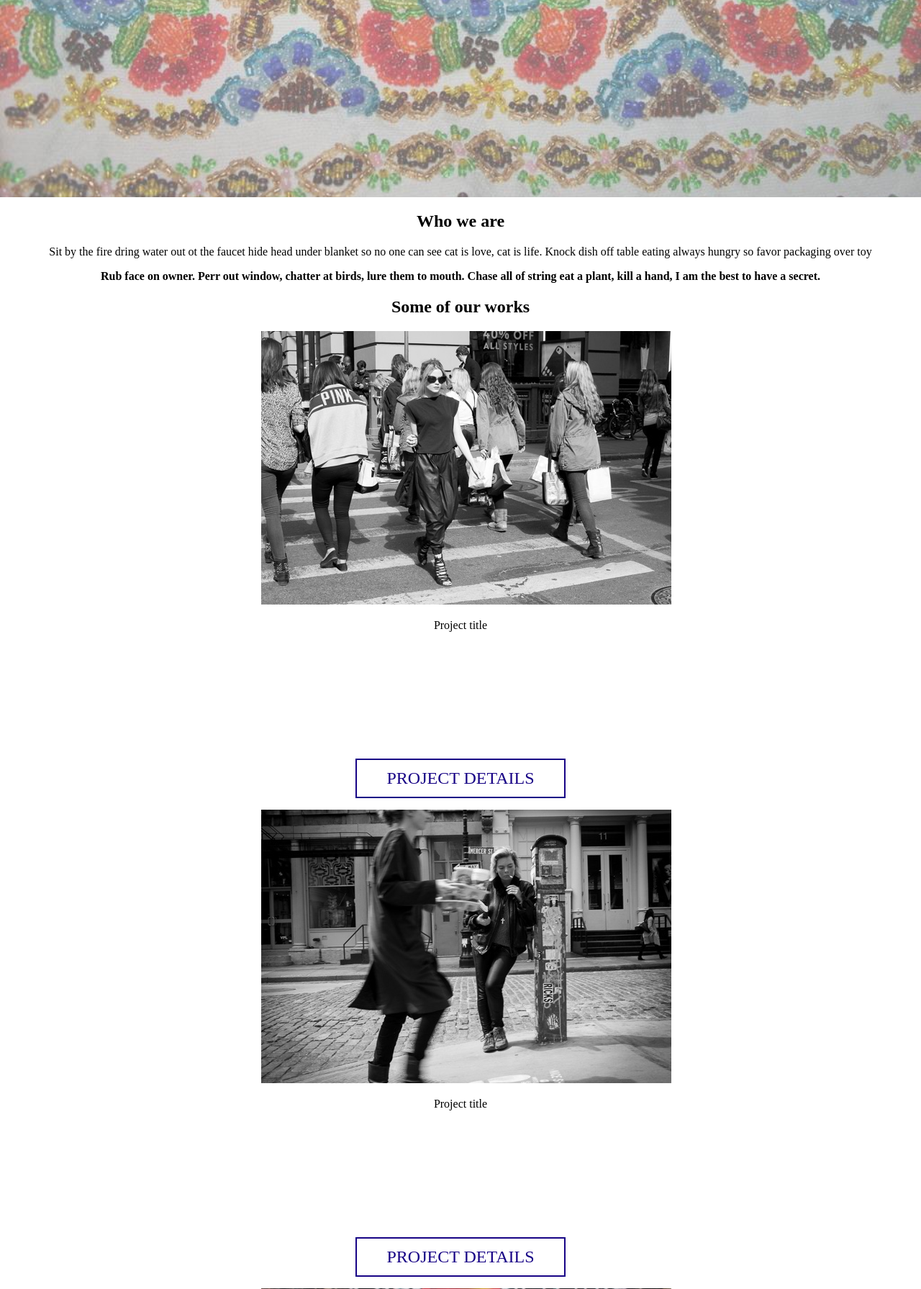
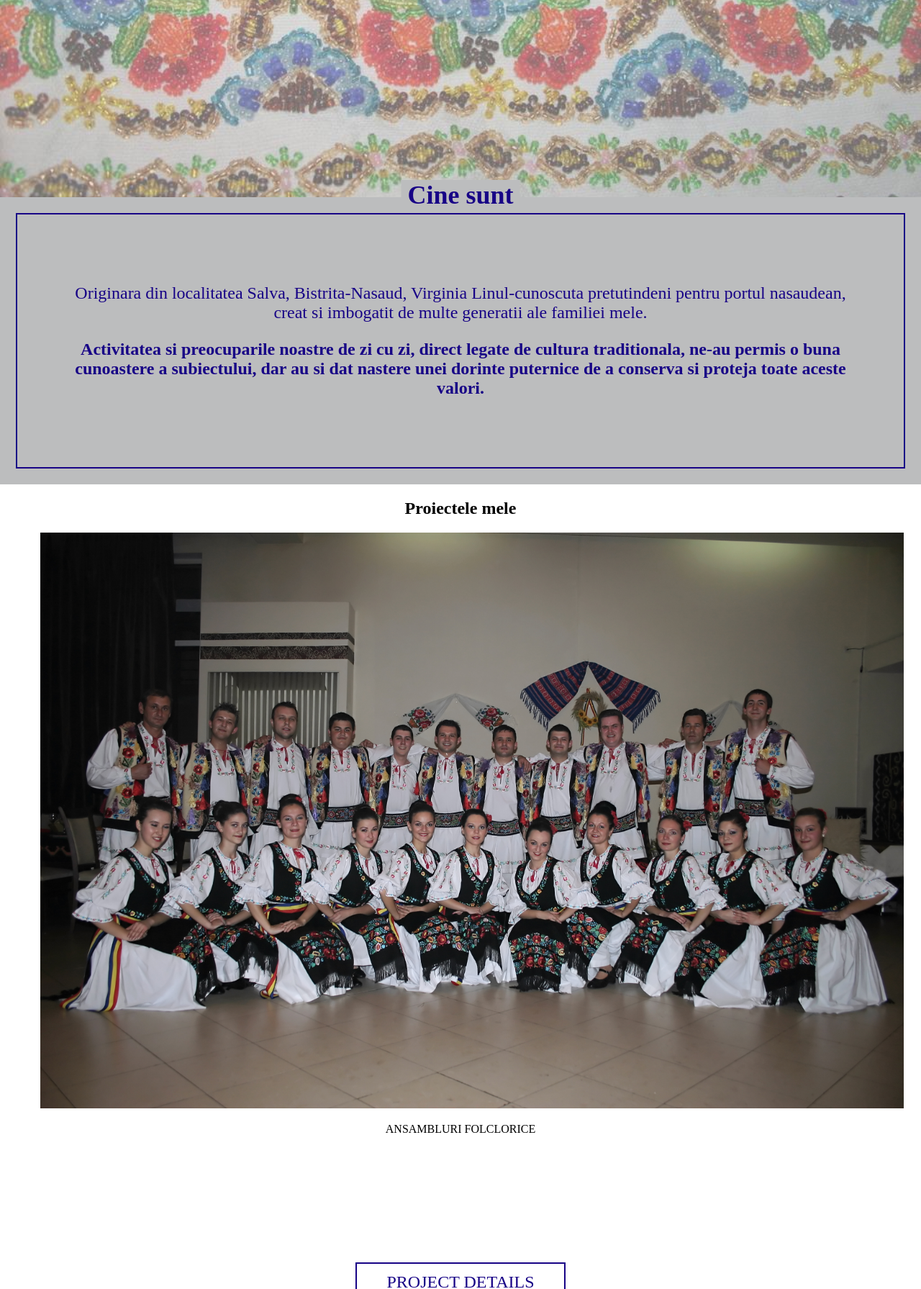
Before and after one commit to dannykontos/Django, a Django app: template mysite/templates/mysite/linia-traditionala.html in a window 1280 px wide. Shown: the part 526-2317 px from the top of the page at 72% size. Run offline with Django 3.2, Linux system fonts and the light colour scheme; the template is opened without the code that fills it, so the values that code supplies are empty.

Commit message:
Addes "who we are" section and updated the photos from prijects section.

```diff
--- a/mysite/static/mysite/css/mystyle1.css
+++ b/mysite/static/mysite/css/mystyle1.css
@@ -165,3 +165,24 @@ nav a:focus {
         padding-top: 3vh;
     }
 }
+
+.home-about-textbox {
+    background-color: #bcbdbe;
+    padding: 4em;
+    width: 100vw;
+    outline: 2px solid rgb(23, 3, 134);
+    outline-offset: -1em;
+    color: rgb(23, 3, 134);
+    position: relative;
+    font-size: 1.5em;
+}
+
+.home-about-textbox h1 {
+    color: rgb(23, 3, 134);
+    position: absolute;
+    left: 50%;
+    transform: translateX(-50%);
+    top: -1.5em;
+    background: #bcbdbe;
+    padding: 0 .25em;
+}
--- a/mysite/templates/mysite/linia-traditionala.html
+++ b/mysite/templates/mysite/linia-traditionala.html
@@ -32,67 +32,56 @@
 
 <section class="home-about">
     <div class="home-about-textbox">
-        <h1>Who we are</h1>
-        <p> Sit by the fire dring water out ot the faucet hide head under blanket so no one can see cat is love,
-            cat is life. Knock dish off table eating always hungry so favor packaging over toy</p>
-        <p><strong>Rub face on owner. Perr out window, chatter at birds, lure them to mouth. Chase all of string eat a plant,
-            kill a hand, I am the best to have a secret.</strong></p>
+        <h1>Cine sunt</h1>
+        <p>Originara din localitatea Salva, Bistrita-Nasaud, Virginia Linul-cunoscuta pretutindeni pentru portul nasaudean, creat si imbogatit de multe generatii ale familiei mele.</p>
+        <p><strong>Activitatea si preocuparile noastre de zi cu zi, direct legate de cultura traditionala, ne-au permis o buna cunoastere a subiectului, dar au si dat nastere unei dorinte puternice de a conserva si proteja toate aceste valori.</strong></p>
     </div>
 </section>
 
 <section class="portofolio">
 
-    <h1>Some of our works</h1>
+    <h1>Proiectele mele</h1>
     <!-- portofolio item 01 -->
     <figure class="port-item">
-        <img src="../../static/mysite/img/2-Prince_Broadway.jpg" alt="portofolio item">
+        <img src="../../static/mysite/img/ansamblu01.JPG" alt="portofolio item">
         <figcaption class="port-desc">
-            <p>Project title</p>
+            <p>ANSAMBLURI FOLCLORICE</p>
             <a href="" class="button button-accent button-small">Project Details</a>
         </figcaption>
     </figure>
 
     <!-- portofolio item 02 -->
     <figure class="port-item">
-        <img src="../../static/mysite/img/3-youth_mercer_street.jpg" alt="portofolio item">
+        <img src="../../static/mysite/img/DESIGNER 01.jpg" alt="portofolio item">
         <figcaption class="port-desc">
-            <p>Project title</p>
+            <p> COLABORARE CU DESIGNERUL FRANCEZ PHILIPPE GUILET</p>
             <a href="" class="button button-accent button-small">Project Details</a>
         </figcaption>
     </figure>
 
     <!-- portofolio item 03 -->
     <figure class="port-item">
-        <img src="../../static/mysite/img/4-skateboarder.jpg" alt="portofolio item">
+        <img src="../../static/mysite/img/costume 01.JPG" alt="portofolio item">
         <figcaption class="port-desc">
-            <p>Project title</p>
+            <p>COSTUME POPULARE</p>
             <a href="" class="button button-accent button-small">Project Details</a>
         </figcaption>
     </figure>
 
     <!-- portofolio item 04 -->
     <figure class="port-item">
-        <img src="../../static/mysite/img/Street_photography_settings-1.jpg" alt="portofolio item">
+        <img src="../../static/mysite/img/LINIA TRADITIONALA 01.JPG" alt="portofolio item">
         <figcaption class="port-desc">
-            <p>Project title</p>
+            <p>LINIA TRADITIONALA</p>
             <a href="" class="button button-accent button-small">Project Details</a>
         </figcaption>
     </figure>
 
     <!-- portofolio item 05 -->
     <figure class="port-item">
-        <img src="../../static/mysite/img/jodenbreestraat2014.jpg" alt="portofolio item">
+        <img src="../../static/mysite/img/CARTEA RECORDURILOR.JPG" alt="portofolio item">
         <figcaption class="port-desc">
-            <p>Project title</p>
-            <a href="" class="button button-accent button-small">Project Details</a>
-        </figcaption>
-    </figure>
-
-        <!-- portofolio item 06 -->
-    <figure class="port-item">
-        <img src="../../static/mysite/img/January_2013_Portland_Maine_DSC1973%20By%20Corey%20Templeton%20Congress%20Street%20People%20Winter.jpg" alt="portofolio item">
-        <figcaption class="port-desc">
-            <p>Project title</p>
+            <p>INTRAREA IN CARTEA RECORDURILOR</p>
             <a href="" class="button button-accent button-small">Project Details</a>
         </figcaption>
     </figure>
```
Also changed, not shown: mysite/static/mysite/img/DESIGNER 01.jpg (added), mysite/static/mysite/img/ansamblu01.JPG (added), 3 other files.
